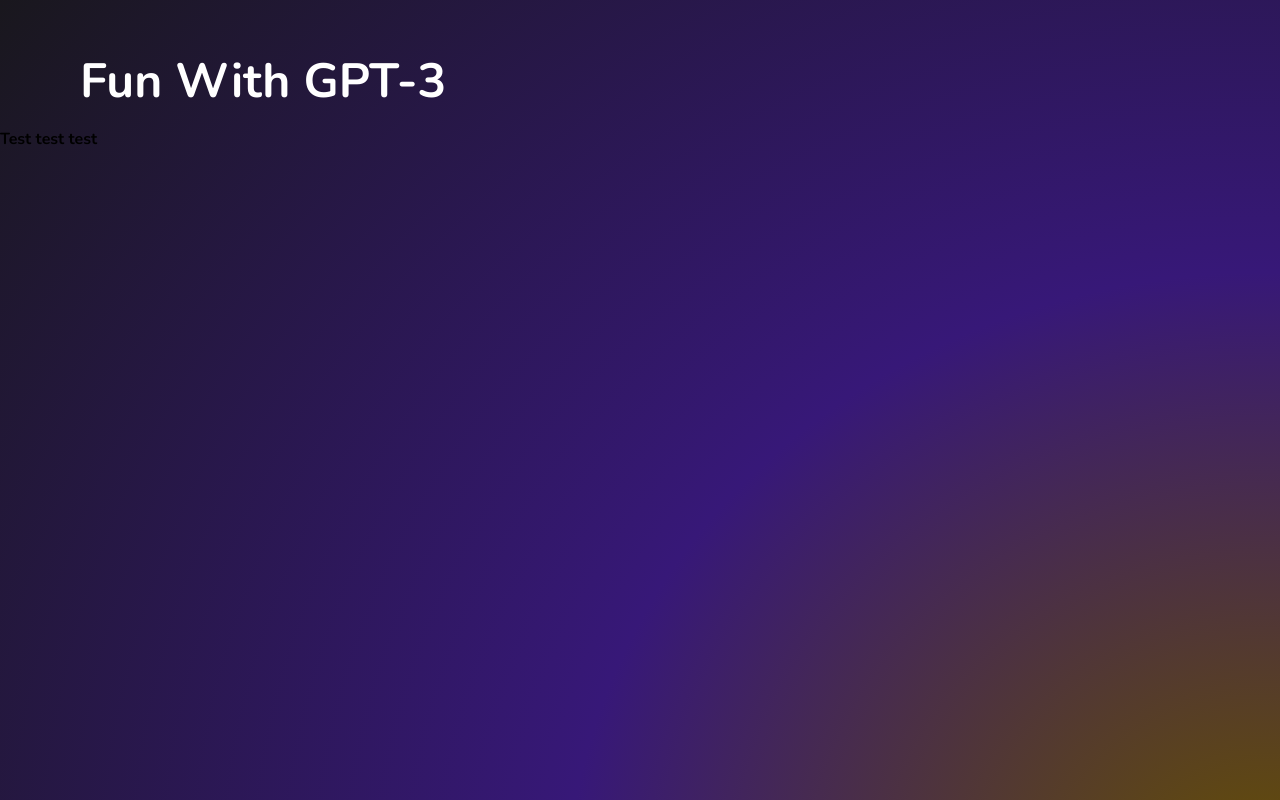
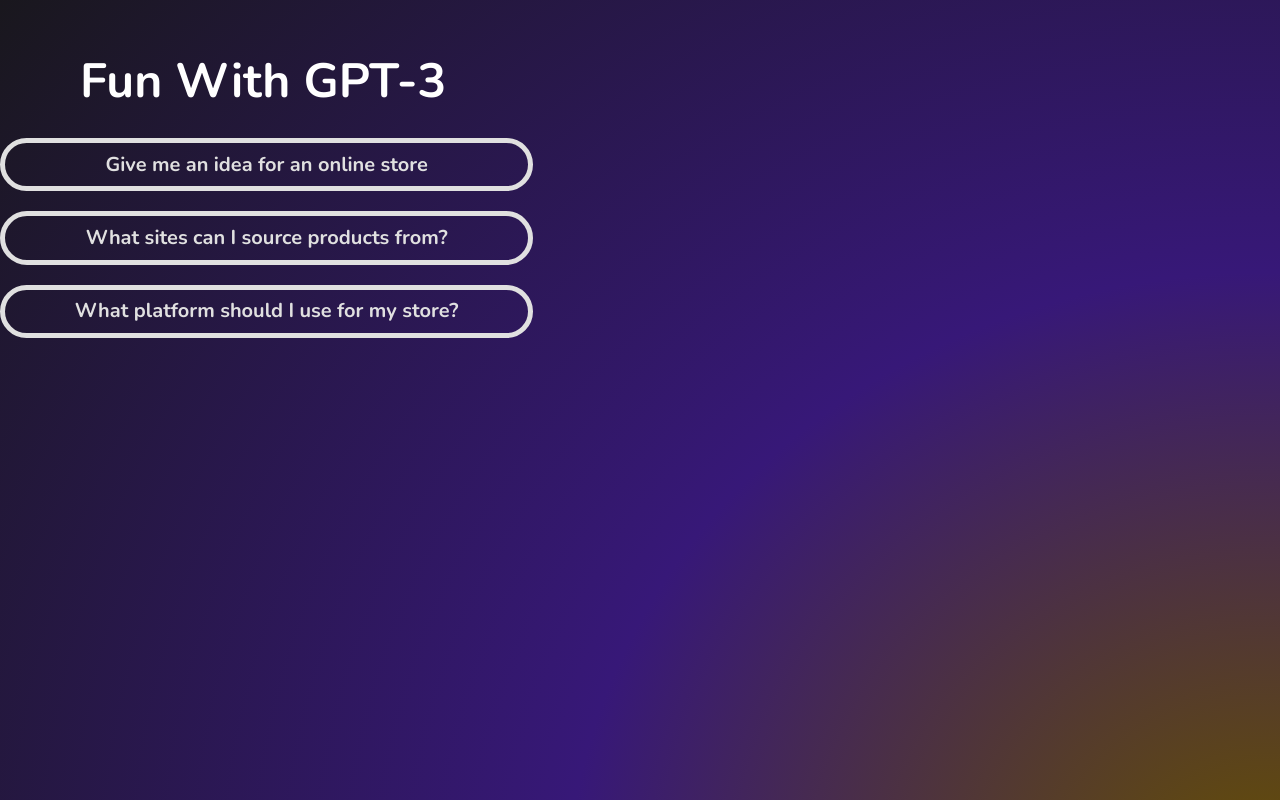
Before and after one commit to danerkestey/Fun-With-GPT3, a React (Create React App) app: page / in a window 1280 px wide. Built offline with nearby package versions, Linux system fonts and the light colour scheme; some icons are missing.

Commit message:
hot prompt buttons

```diff
--- a/src/App.jsx
+++ b/src/App.jsx
@@ -1,6 +1,6 @@
 import AppContainer from './components/AppContainer';
 import Header from './components/Header';
-import PresetPrompt from './components/PresetPrompt';
+import PromptButton from './components/PromptButton';
 
 import './index.css';
 import './index.jsx';
@@ -8,16 +8,17 @@
 function App() {
   return (
     <AppContainer>
-      <Header>
-        Fun With GPT-3
-      </Header>
+      <Header text="Fun With GPT-3"/>
 
-      <PresetPrompt>
-        Test test test
-      </PresetPrompt>
+      <div style={{display: 'flex', flexDirection: 'column'}}>
+        <PromptButton text="Give me an idea for an online store" />
+        <PromptButton text="What sites can I source products from?" />
+        <PromptButton text="What platform should I use for my store?" />
+      </div>
 
     </AppContainer>
   );
 }
 
+
 export default App;
--- a/src/components/Header.jsx
+++ b/src/components/Header.jsx
@@ -1,6 +1,6 @@
 import React from "react";
 import Styled from "styled-components";
-import { Icon } from '@iconify/react';
+import { Icon as Smiley } from '@iconify/react';
 
 const HeaderContainer = Styled.div`
     display: flex;
@@ -8,14 +8,29 @@
     justify-content: space-between;
     align-items: centre;
     padding: 3em 5em 0 5em;
+    cursor: pointer;
 
 `;
 
-export default function Header( {children} ) {
+const Icon = () => {
+    return <Smiley
+        icon="ant-design:smile-outlined"
+        color="#F8F8F8"
+        height={80}
+        align="center"
+        onClick={HandleIconClick}
+    />
+};
+
+const HandleIconClick = () => {
+    console.log("icon clicked")
+}
+
+export default function Header( {text} ) {
     return (
         <HeaderContainer>
-            <h1>{children}</h1>
-            <Icon icon="ant-design:smile-outlined" color="#F8F8F8" height={80} align="center"/>
+            <h1>{text}</h1>
+            <Icon/>
         </HeaderContainer>
 
     );
--- a/src/components/PresetPrompt.jsx
+++ /dev/null
@@ -1,15 +0,0 @@
-import React from "react";
-import Styled from "styled-components";
-
-const PresetContainer = Styled.div`
-
-`;
-
-export default function PresetPrompt( {children} ) {
-    return (
-        <PresetContainer>
-            <h2>{children}</h2>
-        </PresetContainer>
-
-    );
-}
--- /dev/null
+++ b/src/components/PromptButton.jsx
@@ -0,0 +1,32 @@
+import React from "react";
+import Styled from "styled-components";
+
+const Prompt = Styled.button`
+    background-color: transparent;
+    border: 0.4em solid #E0E0E0;
+    outline: none;
+
+    padding: 10px 60px;
+    border-radius: 30px;
+    margin: 10px 0px;
+    width: 40em;
+    height: 4em;
+
+    cursor: pointer;
+
+`;
+
+const handlePromptClick = () => {
+    console.log("prompt clicked")
+}
+
+export default function PromptButton({ text }) {
+    return (
+        <Prompt onClick={handlePromptClick}>
+            <h2>
+                {text}
+            </h2>
+        </Prompt>
+
+    );
+}
--- a/src/index.css
+++ b/src/index.css
@@ -28,7 +28,10 @@
 h2 {
   font-weight: 600;
   /*semi-bold*/
-  font-size: 1em;
+  font-size: 1.5em;
+  color: #E0E0E0;
+  line-height: 0;
+  text-align: center;
 }
 
 h3 {
--- a/src/index.jsx
+++ b/src/index.jsx
@@ -5,7 +5,7 @@
 import reportWebVitals from './reportWebVitals';
 import AppContainer from './components/AppContainer';
 import Header from './components/Header';
-import PresetPrompt from './components/PresetPrompt';
+import PromptButton from './components/PromptButton';
 
 
 const root = ReactDOM.createRoot(document.getElementById('root'));
```
